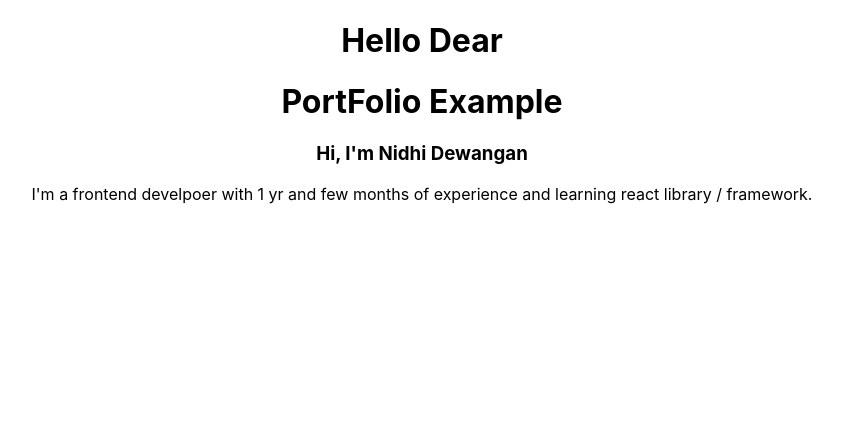
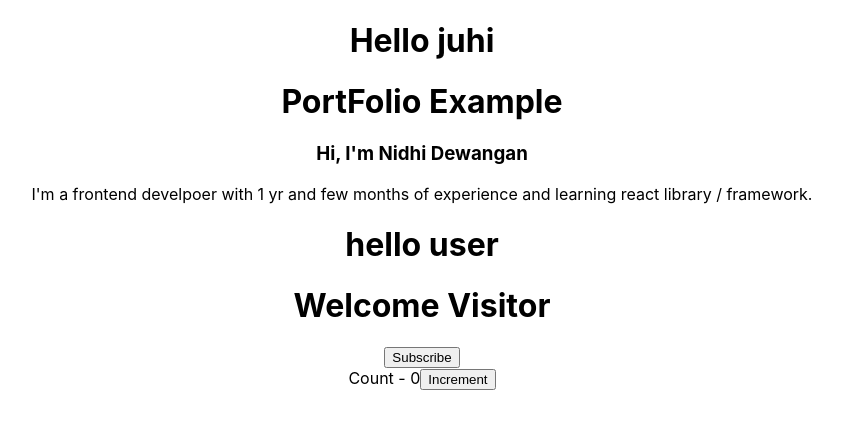
Before and after one commit to nidhidew/Daily_React, a React (Create React App) app in the folder learning_react/: page / in a window 1280 px wide. Shown: the top 428 px of the page, without its empty margins (218-1060 px from the left). Built offline with nearby package versions, Linux system fonts and the light colour scheme.

Commit message:
day_2 notes and updated code according to that

```diff
--- a/learning_react/src/App.js
+++ b/learning_react/src/App.js
@@ -4,13 +4,19 @@ import './App.css';
 import Greetings from './components/Greetings'
 import { PortFolio } from './components/PortFolio';
 import Welcome from './components/Welcome';
+import Hello from './components/Hello_ex';
+import Message from './components/Messsage';
+import Counter from './components/Counter';
 
 function App() {
   return (
     <div className="App">
-      <Greetings/>
+      <Greetings name="juhi"/>
       <PortFolio/>
       <Welcome/>
+      <Hello/>
+      <Message/>
+      <Counter/>
     </div>
   );
 }
--- /dev/null
+++ b/learning_react/src/components/Counter.js
@@ -0,0 +1,39 @@
+import React, { Component } from 'react'
+
+class Counter extends Component {
+
+    constructor(props){
+        super(props)
+        this.state = {
+            count: 0
+        }
+    }
+
+    increment() {
+        // this.setState({
+        //     count: this.state.count + 1
+        // }, () => {console.log('Callback value', this.state.count)})
+
+        this.setState((prevState, props) => ({
+            count: prevState.count+1
+        }))
+        console.log(this.state.count);
+    }
+    incrementFive(){
+        this.increment()
+        this.increment()
+        this.increment()
+        this.increment()
+        this.increment()
+    }
+  render() {
+    return (
+      <div>
+        Count - {this.state.count}
+        <button onClick={() => this.incrementFive()}>Increment</button>
+      </div>
+    )
+  }
+}
+
+export default Counter
--- a/learning_react/src/components/Greetings.js
+++ b/learning_react/src/components/Greetings.js
@@ -1,7 +1,8 @@
 import React from 'react'
 
-function Greetings() {
-    return <h1>Hello Dear</h1>
+function Greetings(props) {
+    console.log(props);
+    return <h1>Hello {props.name}</h1>
 }
 
 
--- /dev/null
+++ b/learning_react/src/components/Hello_ex.js
@@ -0,0 +1,16 @@
+import React from 'react';
+const Hello = () => {
+    // return (
+    //     <div>
+    //         <h1>Hello User</h1>
+    //     </div>
+    // )
+
+    return React.createElement('div',
+                                {id:'hello',className: 'dummyclass'},
+                                React.createElement('h1',null,"hello user"))
+}
+
+export default Hello;
+
+//with and without jsx
--- /dev/null
+++ b/learning_react/src/components/Messsage.js
@@ -0,0 +1,28 @@
+import React, { Component } from "react";
+
+class Message extends Component {
+
+    constructor() {
+        super()
+        this.state = {
+            message: 'Welcome Visitor'
+        }
+    }
+    changeMessage(){
+        this.setState({
+            message: "thankyou for subscribing"
+        })
+    }
+    render() {
+        return (
+            <div>
+            <h1>
+                {this.state.message}
+            </h1>
+            <button onClick={()=>this.changeMessage()}>Subscribe</button>
+            </div>
+        )
+    }
+}
+
+export default Message
```
Also changed, not shown: 1 other file (tests, documents, lock files or other folders).
